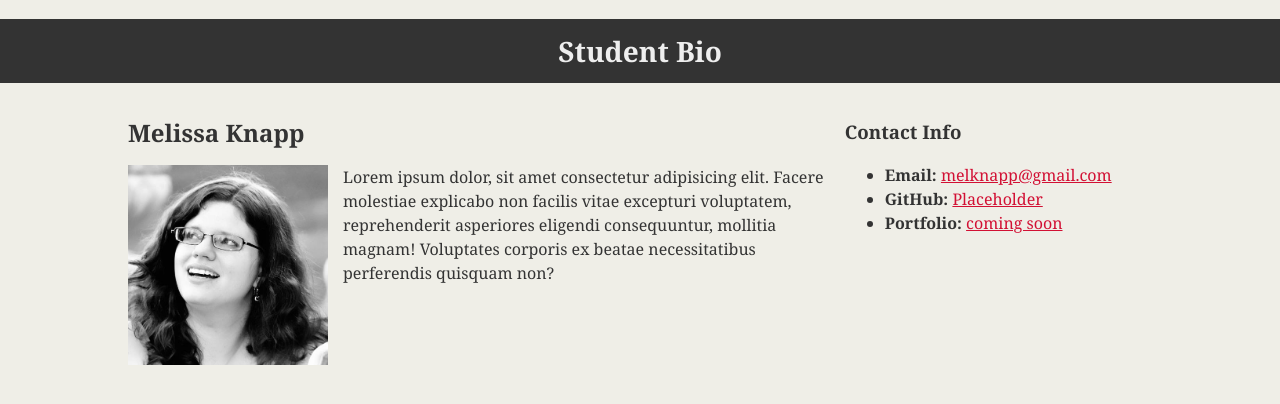
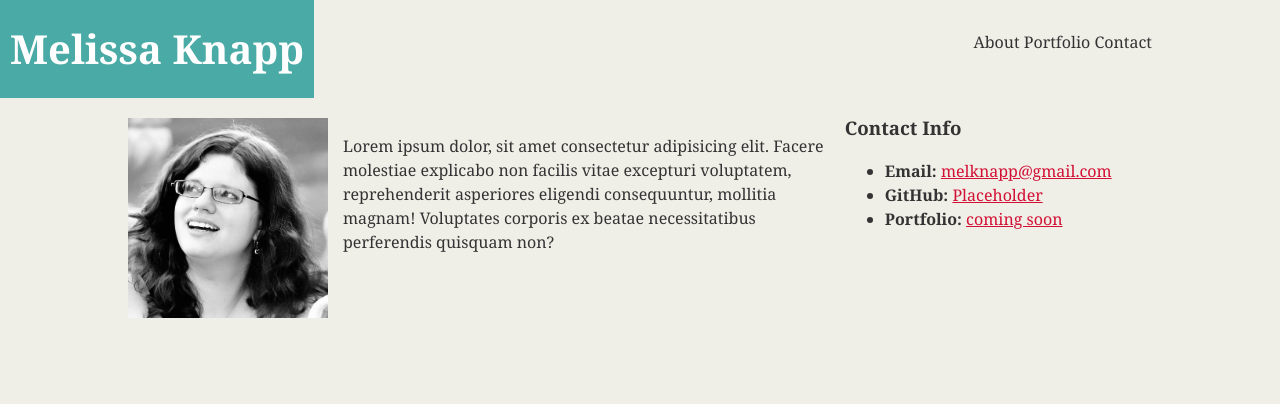
Before and after one commit to MelEKn/Basic-Portfolio, a plain HTML site: page index.html in a window 1280 px wide. Drawn offline with Linux system fonts and the light colour scheme.

Commit message:
positioning in header

```diff
--- a/assets/css/style.css
+++ b/assets/css/style.css
@@ -1,5 +1,5 @@
 header{
-    background-color: #333333;
+
 }
 
 body{
@@ -12,10 +12,24 @@ body{
 }
 
 h1{
-    color: #eee;
-    font-size: 28px;
-    text-align: center;
-    padding: 20px;
+}
+
+.name{
+
+    background-color: #4aaaa5;
+    color: white;
+    font-size: 20px;
+    text-align: left;
+    padding: 10px;
+    float: left;
+
+}
+
+.navigate{
+    float: right;
+    margin-top: 30px;
+    margin-right: 10%;
+
 }
 
 h2{
@@ -23,11 +37,14 @@ h2{
 }
 
 .container{
+
+    clear: both;
     width: 1024px;
     margin: 0 auto;
 }
 
 #main-bio{
+    padding-top: 20px;
     float: left;
     width: 70%;
 }
--- a/index.html
+++ b/index.html
@@ -6,14 +6,20 @@
 </head>
 <body>
     <header>
-        <h1>Student Bio</h1>
+        <div class="name">
+                <h1>Melissa Knapp</h1>
+        </div>
+
+        <div class="navigate">
+            About Portfolio Contact
+        </div>
+
+
     </header>
 
     <div class="container">
 
         <section id="main-bio">
-
-        <h2>Melissa Knapp</h2>
 
             <!-- Image -->
             <img src="assets/images/PictureOfMel.jpg" id="bio-image" />
```
